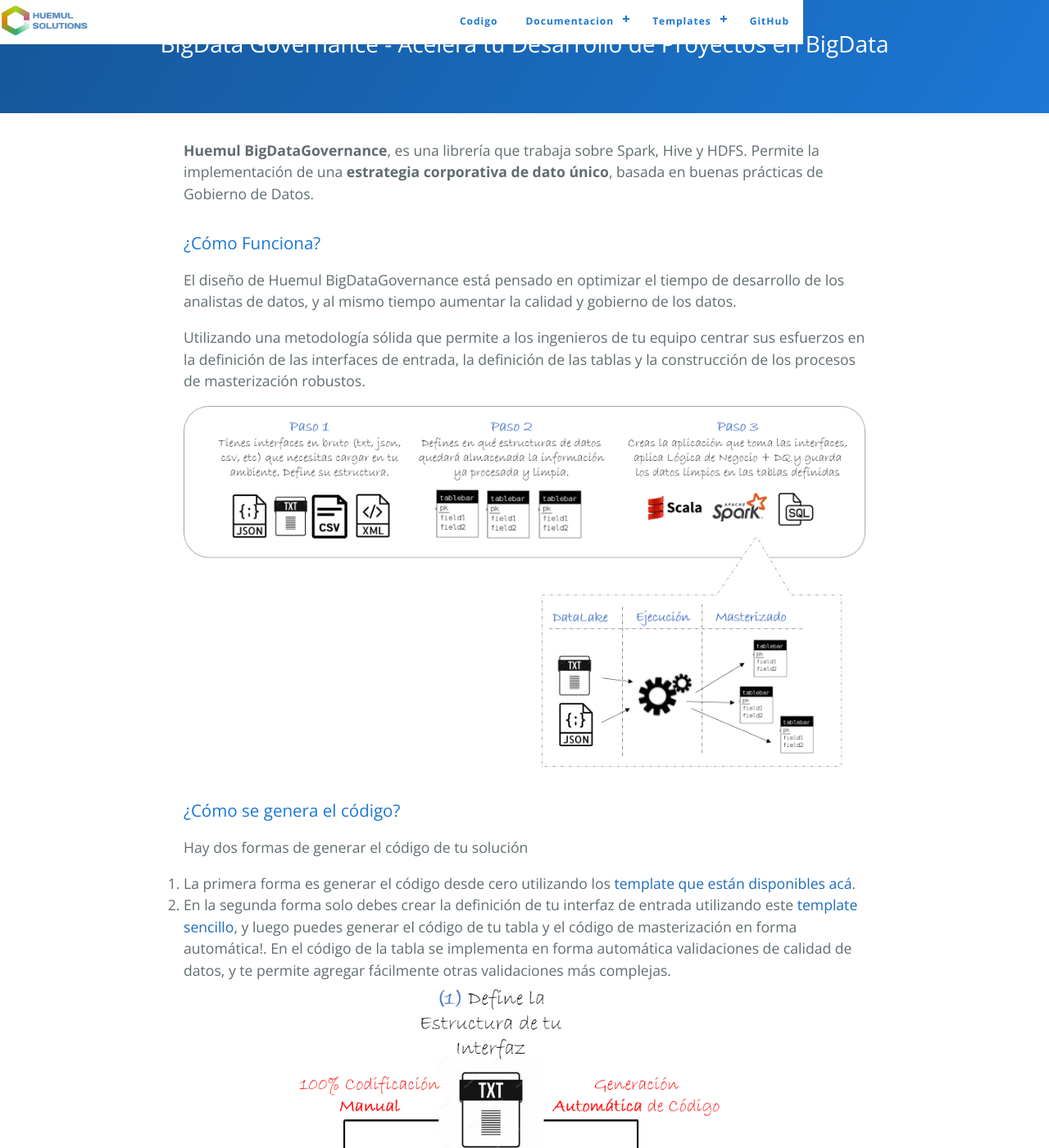
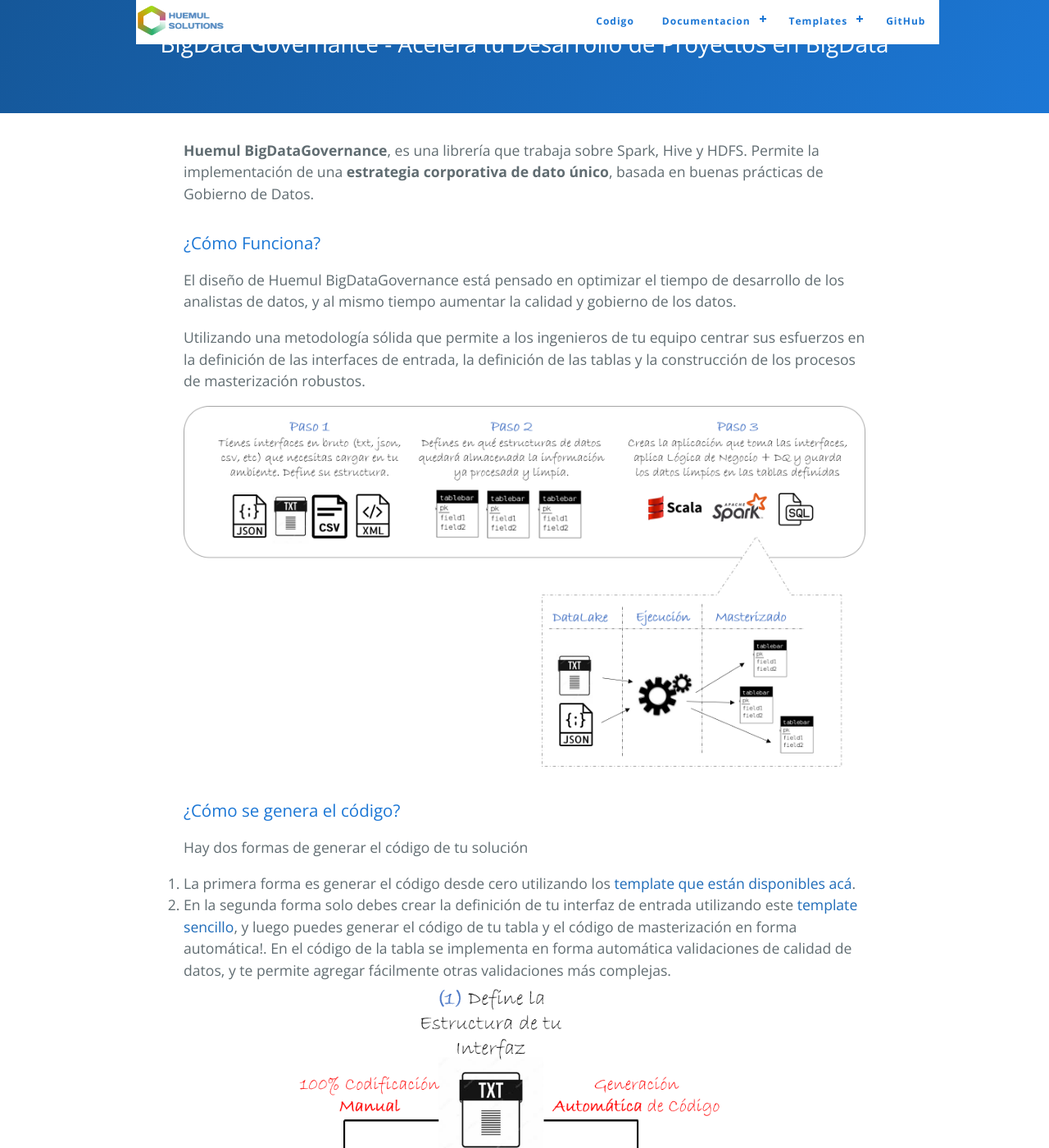
Before and after one commit to Blashhm/blashhm.github.io, a Jekyll site: the page built from index.md, in a window 1280 px wide and 1400 px high. Shown: the whole window at 82% size. Built offline with Jekyll 4.4.1, drawn with Linux system fonts in a browser that asks for light colours.

Commit message:
Update responsive.scss

```diff
--- a/_sass/responsive.scss
+++ b/_sass/responsive.scss
@@ -7,7 +7,7 @@ nav{position:relative;width:980px;margin:0 auto;}
 #cssmenu,#cssmenu ul,#cssmenu ul li,#cssmenu ul li a,#cssmenu #head-mobile{border:0;list-style:none;display:block;position:relative;-webkit-box-sizing:border-box;-moz-box-sizing:border-box;box-sizing:border-box} /*line-height:1;*/
 #cssmenu:after,#cssmenu > ul:after{content:".";display:block;clear:both;visibility:hidden;line-height:0;height:0}
 #cssmenu #head-mobile{display:none}
-#cssmenu{/*font-family:sans-serif;*/background:#fff; position:fixed;}
+#cssmenu{/*font-family:sans-serif;*/background:#fff; position:fixed;left: 13%;}
 #cssmenu > ul > li{float:left}
 #cssmenu > ul > li > a{padding:17px;font-size:12px;letter-spacing:1px;text-decoration:none;color:#1c77d5;font-weight:700;} /*#ddd*/
 #cssmenu > ul > li:hover > a,#cssmenu ul li.active a{color:#1c77d5} /*#fff*/
```
